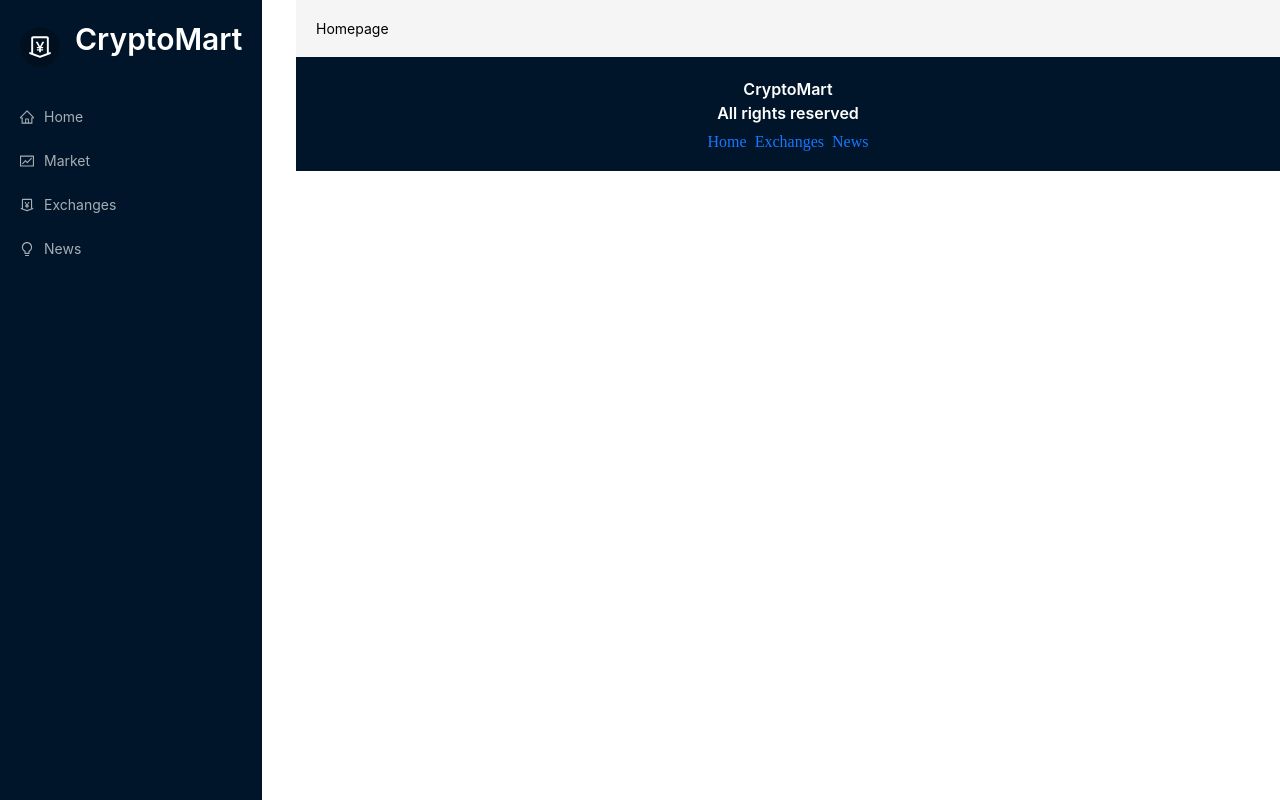
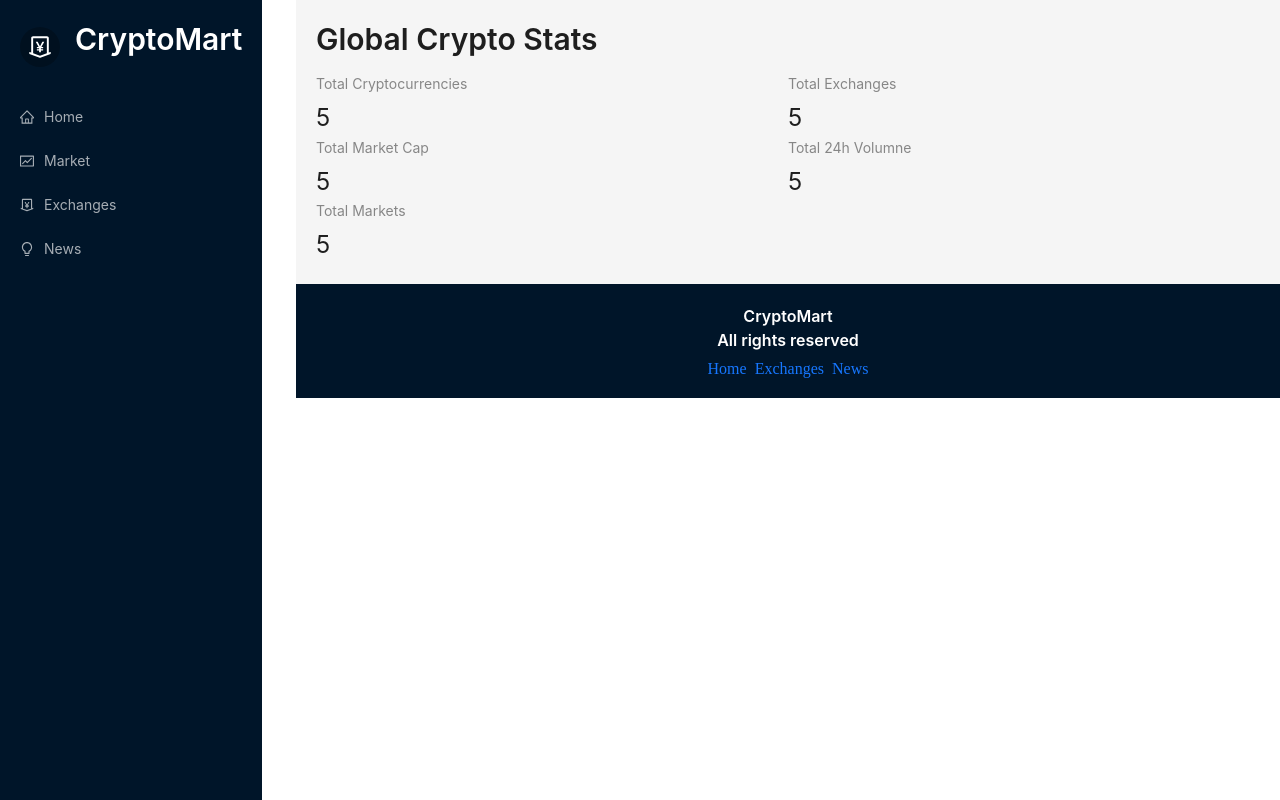
Before and after one commit to Ayushhgupta39/cryptomart, a React (Create React App) app: page / in a window 1280 px wide. Built offline with nearby package versions, Linux system fonts and the light colour scheme.

Commit message:
Add homepage

```diff
--- a/src/components/Homepage.jsx
+++ b/src/components/Homepage.jsx
@@ -1,8 +1,20 @@
+import { Col, Row, Statistic, Typography } from 'antd'
 import React from 'react'
+
+const { Title } = Typography;
 
 const Homepage = () => {
   return (
-    <div>Homepage</div>
+    <>
+      <Title level={2} className='heading'>Global Crypto Stats</Title>
+      <Row>
+        <Col span={12}><Statistic title={"Total Cryptocurrencies"} value={"5"} /></Col>
+        <Col span={12}><Statistic title={"Total Exchanges"} value={"5"} /></Col>
+        <Col span={12}><Statistic title={"Total Market Cap"} value={"5"} /></Col>
+        <Col span={12}><Statistic title={"Total 24h Volumne"} value={"5"} /></Col>
+        <Col span={12}><Statistic title={"Total Markets"} value={"5"} /></Col>
+      </Row>
+    </>
   )
 }
 
```
